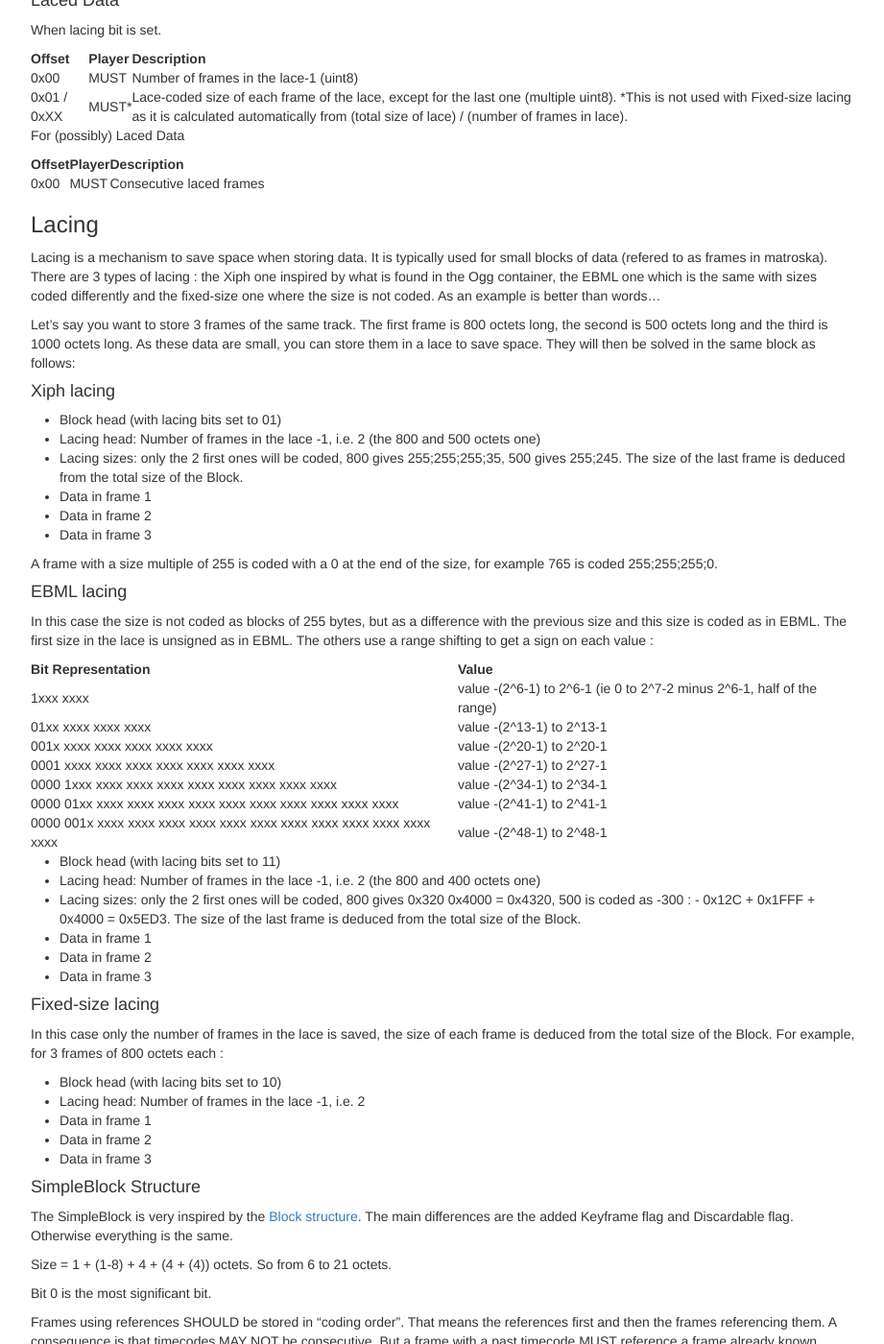
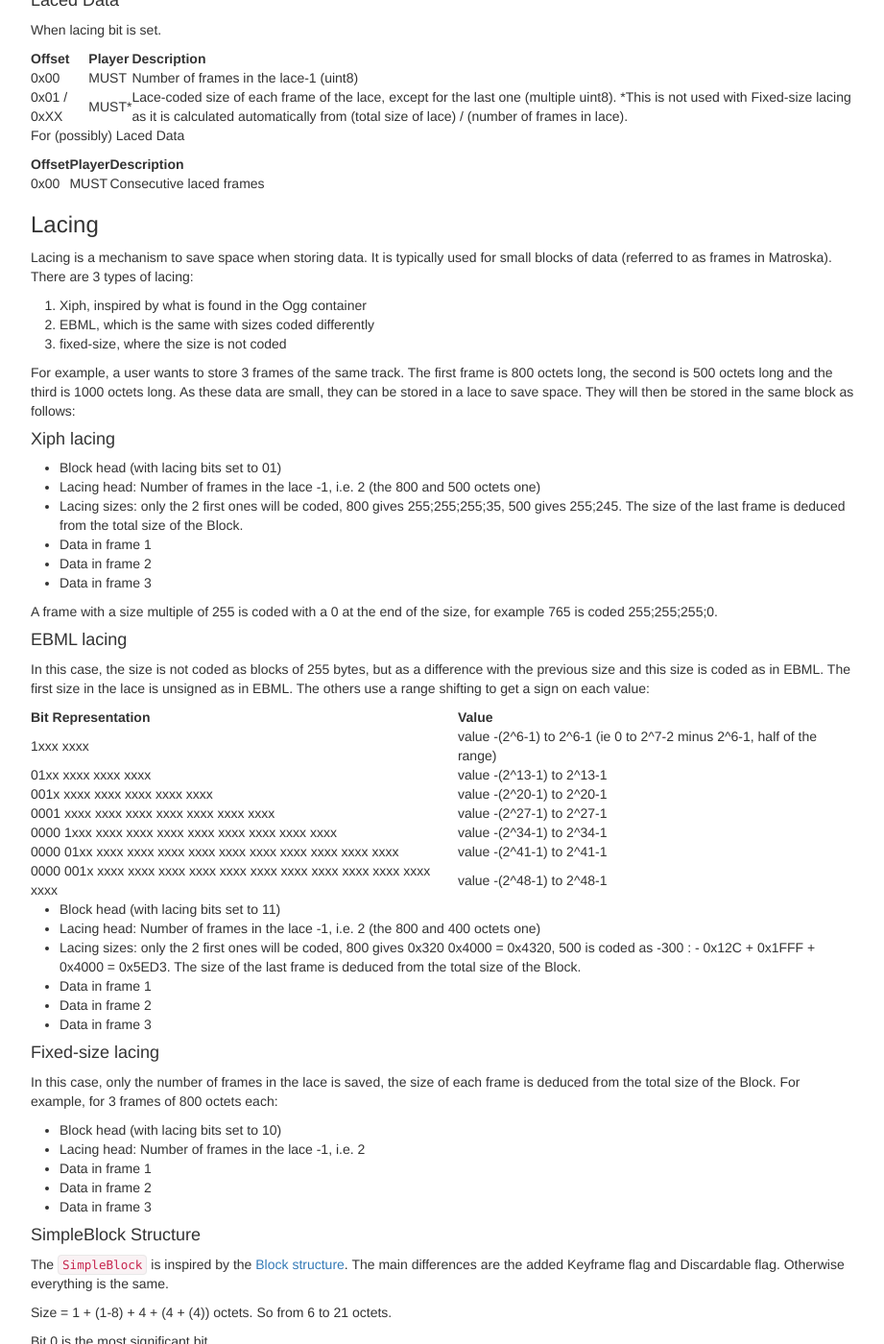
Before and after one commit to ietf-wg-cellar/matroska-specification, a Jekyll site: the page built from index_matroska.md, in a window 1280 px wide and 1400 px high, scrolled down 2953 px. Shown: the whole window at 96% size, without its empty margins (273-1194 px from the left). Built offline with Jekyll 4.4.1, drawn with Linux system fonts in a browser that asks for light colours; some of the changed text lies outside the part shown.

Commit message:
clears language in index_codec, index_matroska, index_tags

```diff
--- a/index_matroska.md
+++ b/index_matroska.md
@@ -33,7 +33,7 @@
 
 .# Abstract
 
-This document defines the Matroska audiovisual container, including definitions of its structural Elements, as well as its terminology, vocabulary, and application.
+This document defines the Matroska audiovisual container, including definitions of its structural elements, as well as its terminology, vocabulary, and application.
 
 {mainmatter}
 
@@ -174,9 +174,13 @@ For (possibly) Laced Data
 
 ### Lacing
 
-Lacing is a mechanism to save space when storing data. It is typically used for small blocks of data (refered to as frames in matroska). There are 3 types of lacing : the Xiph one inspired by what is found in the Ogg container, the EBML one which is the same with sizes coded differently and the fixed-size one where the size is not coded. As an example is better than words...
+Lacing is a mechanism to save space when storing data. It is typically used for small blocks of data (referred to as frames in Matroska). There are 3 types of lacing:
 
-Let's say you want to store 3 frames of the same track. The first frame is 800 octets long, the second is 500 octets long and the third is 1000 octets long. As these data are small, you can store them in a lace to save space. They will then be solved in the same block as follows:
+1. Xiph, inspired by what is found in the Ogg container
+2. EBML, which is the same with sizes coded differently
+3. fixed-size, where the size is not coded
+
+For example, a user wants to store 3 frames of the same track. The first frame is 800 octets long, the second is 500 octets long and the third is 1000 octets long. As these data are small, they can be stored in a lace to save space. They will then be stored in the same block as follows:
 
 #### Xiph lacing
 
@@ -191,7 +195,7 @@ A frame with a size multiple of 255 is coded with a 0 at the end of the size, fo
 
 #### EBML lacing
 
-In this case the size is not coded as blocks of 255 bytes, but as a difference with the previous size and this size is coded as in EBML. The first size in the lace is unsigned as in EBML. The others use a range shifting to get a sign on each value :
+In this case, the size is not coded as blocks of 255 bytes, but as a difference with the previous size and this size is coded as in EBML. The first size in the lace is unsigned as in EBML. The others use a range shifting to get a sign on each value:
 
 Bit Representation                                                          | Value
 :---------------------------------------------------------------------------|:-------
@@ -212,7 +216,7 @@ Bit Representation                                                          | Va
 
 #### Fixed-size lacing
 
-In this case only the number of frames in the lace is saved, the size of each frame is deduced from the total size of the Block. For example, for 3 frames of 800 octets each :
+In this case, only the number of frames in the lace is saved, the size of each frame is deduced from the total size of the Block. For example, for 3 frames of 800 octets each:
 
 *   Block head (with lacing bits set to 10)
 *   Lacing head: Number of frames in the lace -1, i.e. 2
@@ -223,7 +227,7 @@ In this case only the number of frames in the lace is saved, the size of each fr
 
 #### SimpleBlock Structure
 
-The SimpleBlock is very inspired by the [Block structure](#block-structure). The main differences are the added Keyframe flag and Discardable flag. Otherwise everything is the same.
+The `SimpleBlock` is inspired by the [Block structure](#block-structure). The main differences are the added Keyframe flag and Discardable flag. Otherwise everything is the same.
 
 Size = 1 + (1-8) + 4 + (4 + (4)) octets. So from 6 to 21 octets.
 
```
Also changed, not shown: other parts of index_matroska.md (+1 -1 lines), index_codec.md (+4 -4 lines), index_tags.md (+3 -3 lines).
